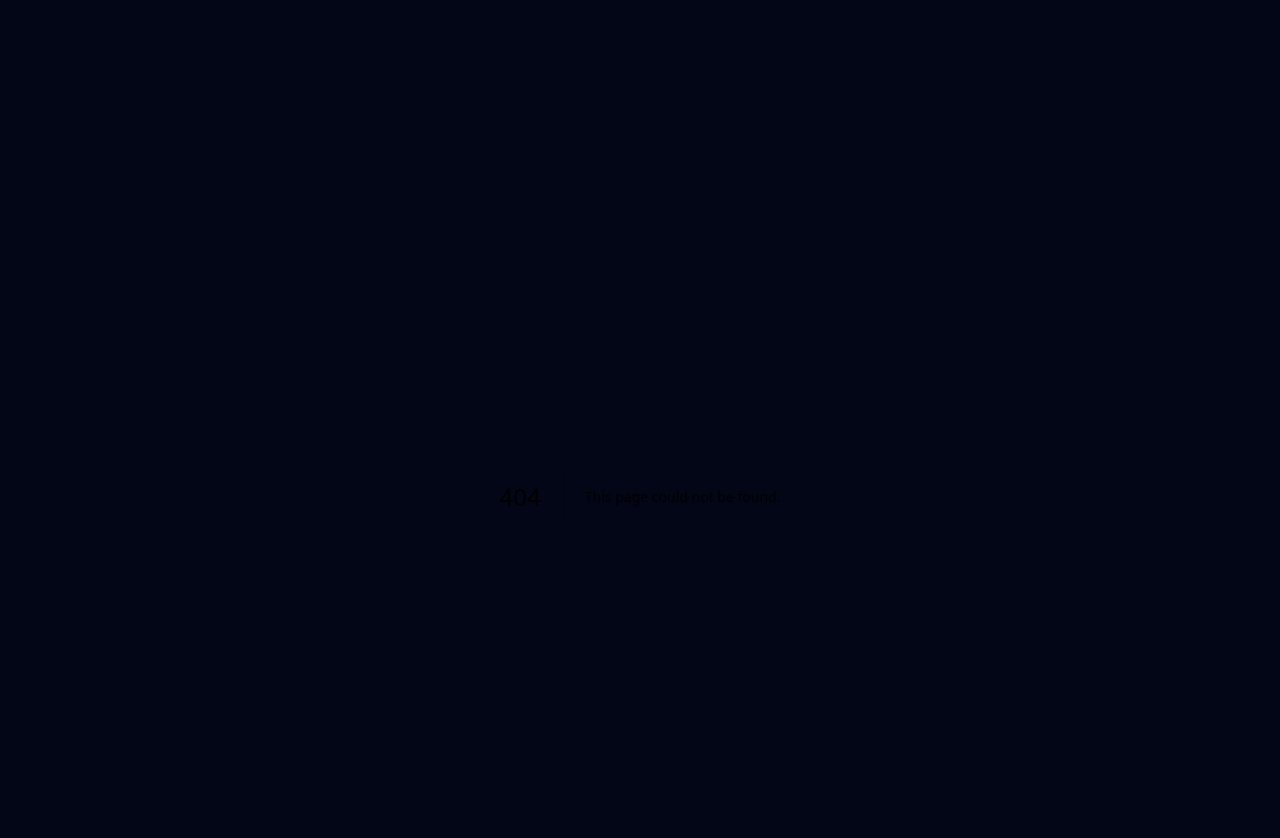
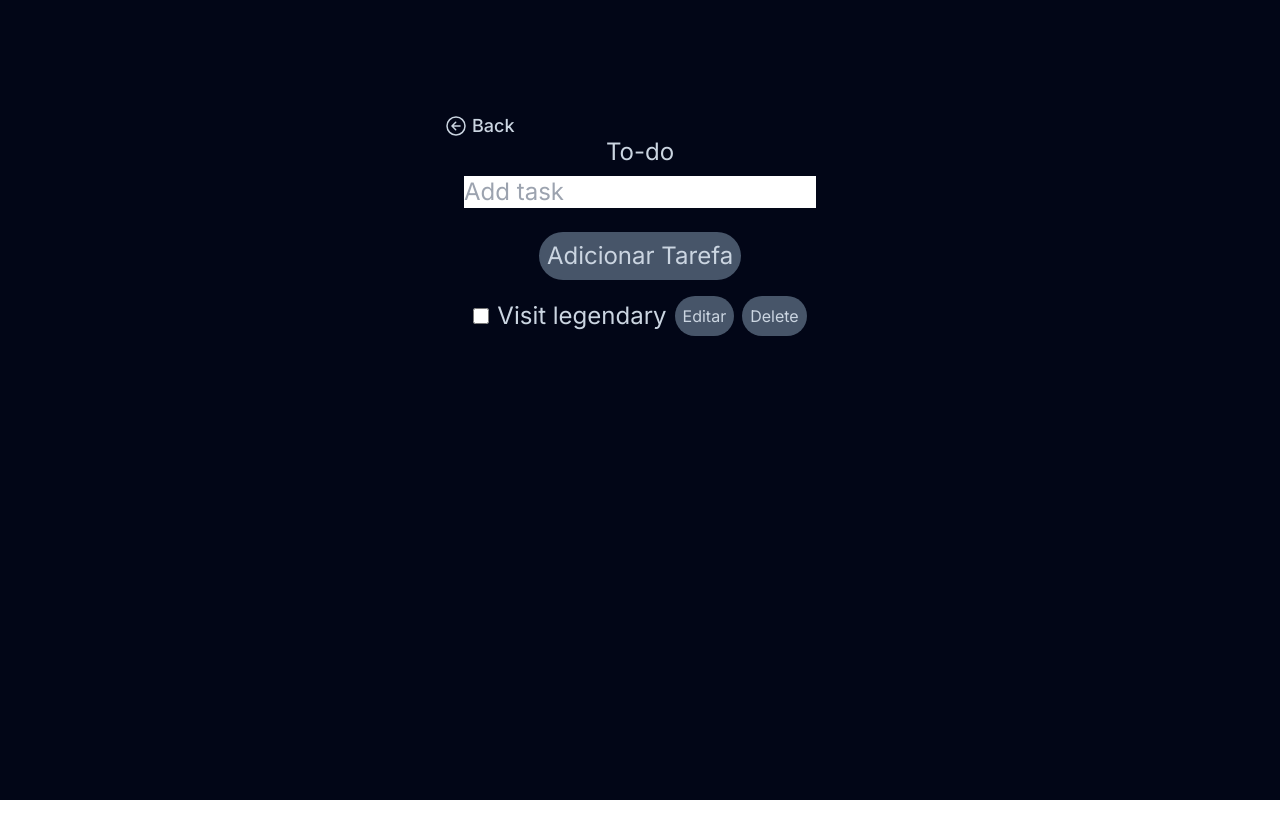
Before and after one commit to Hzimr/SmallProjects, a Next.js app: page /to-do-list-array in a window 1280 px wide. Before the commit this address had no page. Shown: the top 838 px of the page. After the commit the page ends 800 px from the top, so only its background shows below. Built offline with nearby package versions, Linux system fonts and the light colour scheme.

Commit message:
feat: created page, addTask and TaskList

```diff
--- a/src/app/page.tsx
+++ b/src/app/page.tsx
@@ -8,7 +8,7 @@ export default function Home() {
           <Link href="/form-object">form (Object)</Link>
         </li>
         <li className="hover:underline p-2 rounded-full bg-slate-600">
-          <Link href="/">To-do List (reducer)</Link>
+          <Link href="/to-do-list-array">To-do List (reducer)</Link>
         </li>
         <li className="hover:underline p-2 rounded-full bg-slate-600">
           <Link href="/">próximo</Link>
--- /dev/null
+++ b/src/app/to-do-list-array/AddTask.tsx
@@ -0,0 +1,29 @@
+import { useState } from 'react'
+
+interface AddTaskProps {
+  onAddTask: (text: string) => void
+}
+
+export function AddTask({ onAddTask }: AddTaskProps) {
+  const [text, setText] = useState('')
+
+  return (
+    <>
+      <input
+        className="text-black"
+        placeholder="Add task"
+        value={text}
+        onChange={(event) => setText(event.target.value)}
+      />
+      <button
+        className="mt-4 p-2 bg-slate-600 rounded-full"
+        onClick={() => {
+          setText('')
+          onAddTask(text)
+        }}
+      >
+        Adicionar Tarefa
+      </button>
+    </>
+  )
+}
--- /dev/null
+++ b/src/app/to-do-list-array/TaskList.tsx
@@ -0,0 +1,90 @@
+'use client'
+import React, { useState, ChangeEvent } from 'react'
+
+interface Task {
+  id: number
+  text: string
+  done: boolean
+}
+
+interface TaskListProps {
+  tasks: Task[]
+  onChangeTask: (task: Task) => void
+  onDeleteTask: (taskId: number) => void
+}
+
+export function TaskList({ tasks, onChangeTask, onDeleteTask }: TaskListProps) {
+  return (
+    <ul>
+      {tasks.map((task) => (
+        <li key={task.id}>
+          <Task task={task} onChange={onChangeTask} onDelete={onDeleteTask} />
+        </li>
+      ))}
+    </ul>
+  )
+}
+
+interface TaskProps {
+  task: Task
+  onChange: (task: Task) => void
+  onDelete: (taskId: number) => void
+}
+
+function Task({ task, onChange, onDelete }: TaskProps) {
+  const [isEditing, setIsEditing] = useState(false)
+  let taskContent
+
+  const handleCheckboxChange = (event: ChangeEvent<HTMLInputElement>) => {
+    onChange({
+      ...task,
+      done: event.target.checked,
+    })
+  }
+
+  const handleTextChange = (event: ChangeEvent<HTMLInputElement>) => {
+    onChange({
+      ...task,
+      text: event.target.value,
+    })
+  }
+
+  if (isEditing) {
+    taskContent = (
+      <>
+        <input value={task.text} onChange={handleTextChange} />
+        <button onClick={() => setIsEditing(false)}>Save</button>
+      </>
+    )
+  } else {
+    taskContent = (
+      <>
+        {task.text}
+        <button
+          className="text-base p-2 bg-slate-600 rounded-full"
+          onClick={() => setIsEditing(true)}
+        >
+          Editar
+        </button>
+      </>
+    )
+  }
+
+  return (
+    <label className="flex p-2 gap-2 items-center justify-center">
+      <input
+        className="w-4 h-4"
+        type="checkbox"
+        checked={task.done}
+        onChange={handleCheckboxChange}
+      />
+      {taskContent}
+      <button
+        className="text-base p-2 bg-slate-600 rounded-full"
+        onClick={() => onDelete(task.id)}
+      >
+        Delete
+      </button>
+    </label>
+  )
+}
--- /dev/null
+++ b/src/app/to-do-list-array/page.tsx
@@ -0,0 +1,94 @@
+'use client'
+import { BackButton } from '@/components/back-button'
+import { useReducer } from 'react'
+import { AddTask } from './AddTask'
+import { TaskList } from './TaskList'
+
+interface TaskProps {
+  id: number
+  text: string
+  done: boolean
+}
+
+type TasksProps = TaskProps[]
+
+type TaskAction =
+  | { type: 'added'; actionId: number; actionText: string }
+  | { type: 'changed'; actionId: number; task: TaskProps }
+  | { type: 'deleted'; actionId: number }
+
+function tasksReducer(tasks: TasksProps, action: TaskAction): TasksProps {
+  switch (action.type) {
+    case 'added': {
+      return [
+        ...tasks,
+        {
+          id: action.actionId,
+          text: action.actionText,
+          done: false,
+        },
+      ]
+    }
+    case 'changed': {
+      return tasks.map((task) => {
+        if (task.id === action.actionId) {
+          return action.task
+        } else {
+          return task
+        }
+      })
+    }
+    case 'deleted': {
+      return tasks.filter((task) => task.id !== action.actionId)
+    }
+    default: {
+      throw new Error('Unknown action')
+    }
+  }
+}
+
+export default function TodoList() {
+  const [tasks, dispatch] = useReducer(tasksReducer, initialTasks)
+
+  let nextId = initialTasks.length + 1
+
+  function handleAddTask(text: string) {
+    dispatch({
+      type: 'added',
+      actionId: nextId++,
+      actionText: text,
+    })
+  }
+
+  function handleChangeTask(task: TaskProps) {
+    dispatch({
+      type: 'changed',
+      actionId: task.id,
+      task,
+    })
+  }
+
+  function handleDeleteTask(taskId: number) {
+    dispatch({
+      type: 'deleted',
+      actionId: taskId,
+    })
+  }
+
+  return (
+    <div className="p-10 flex gap-2 relative items-center flex-col text-slate-300 text-2xl">
+      <BackButton navigate="/" />
+      <h1>To-do</h1>
+      <AddTask onAddTask={handleAddTask} />
+      <TaskList
+        tasks={tasks}
+        onChangeTask={handleChangeTask}
+        onDeleteTask={handleDeleteTask}
+      />
+    </div>
+  )
+}
+
+const initialTasks: TasksProps = [
+  { id: 0, text: 'Visit legendary', done: false },
+]
```
